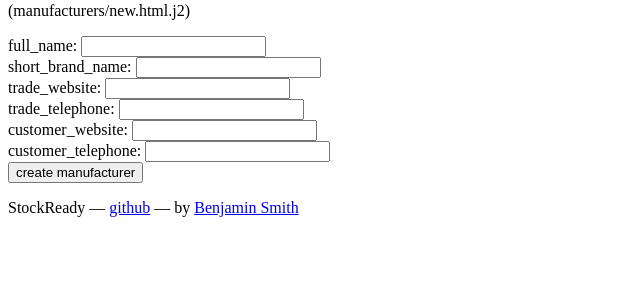
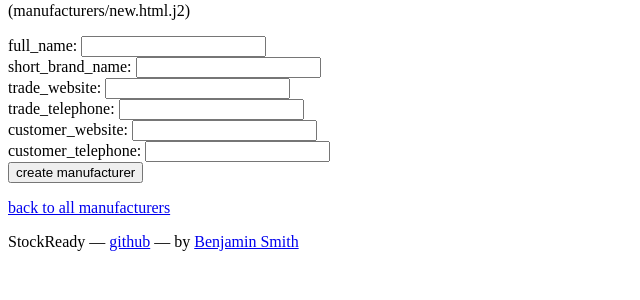
Before and after one commit to bsmith/StockReady, a Flask app: page /manufacturers/new in a window 1280 px wide. Shown: the part 193-493 px from the top of the page, without its empty margins (0-640 px from the left). Run offline with Flask 2, Linux system fonts and the light colour scheme.

Commit message:
✨ Implement 'All Manufacturers'

```diff
--- a/controllers/manufacturers_controller.py
+++ b/controllers/manufacturers_controller.py
@@ -14,11 +14,10 @@ manufacturers_blueprint = Blueprint("manufacturers", __name__)
 # UPDATE  — PUT '/manufacturers/<id>'
 # DELETE  — DELETE '/manufacturers/<id>'
 
-# Not needed for MVP
-# @manufacturers_blueprint.route('/manufacturers/')
-# def manufacturers():
-#     all_manufacturers = manufacturer_repository.select_all()
-#     return render_template('manufacturers/index.html.j2', all_manufacturers=all_manufacturers)
+@manufacturers_blueprint.route('/manufacturers/')
+def manufacturers():
+    all_manufacturers = manufacturer_repository.select_all()
+    return render_template('manufacturers/index.html.j2', all_manufacturers=all_manufacturers)
 
 @manufacturers_blueprint.route('/manufacturers/new')
 def new_manufacturer():
--- a/templates/index.html.j2
+++ b/templates/index.html.j2
@@ -5,8 +5,8 @@
 <nav>
     <ul>
         <li><a href="{{ url_for('products.products') }}">All products</a></li>
+        <li><a href="{{ url_for('manufacturers.manufacturers') }}">All manufacturers</a></li>
         <li><a href="{{ url_for('product_types.product_types') }}">Maintain product types</a></li>
-        <li><a href="{{ url_for('manufacturers.new_manufacturer') }}">New manufacturer</a></li>
     </ul>
 </nav>
 {% endblock %}
--- a/templates/manufacturers/new.html.j2
+++ b/templates/manufacturers/new.html.j2
@@ -25,4 +25,7 @@
     </label><br>
     <button type="submit">create manufacturer</button>
 </form>
+<p>
+    <a href="{{ url_for('.manufacturers') }}">back to all manufacturers</a>
+</p>
 {% endblock %}
--- a/templates/manufacturers/show.html.j2
+++ b/templates/manufacturers/show.html.j2
@@ -10,4 +10,7 @@
         <button type="submit">delete</button>
     </form>
 </p>
+<p>
+    <a href="{{ url_for('.manufacturers') }}">back to all manufacturers</a>
+</p>
 {% endblock %}
```
Also changed, not shown: templates/manufacturers/index.html.j2 (added, +15 -0 lines).
